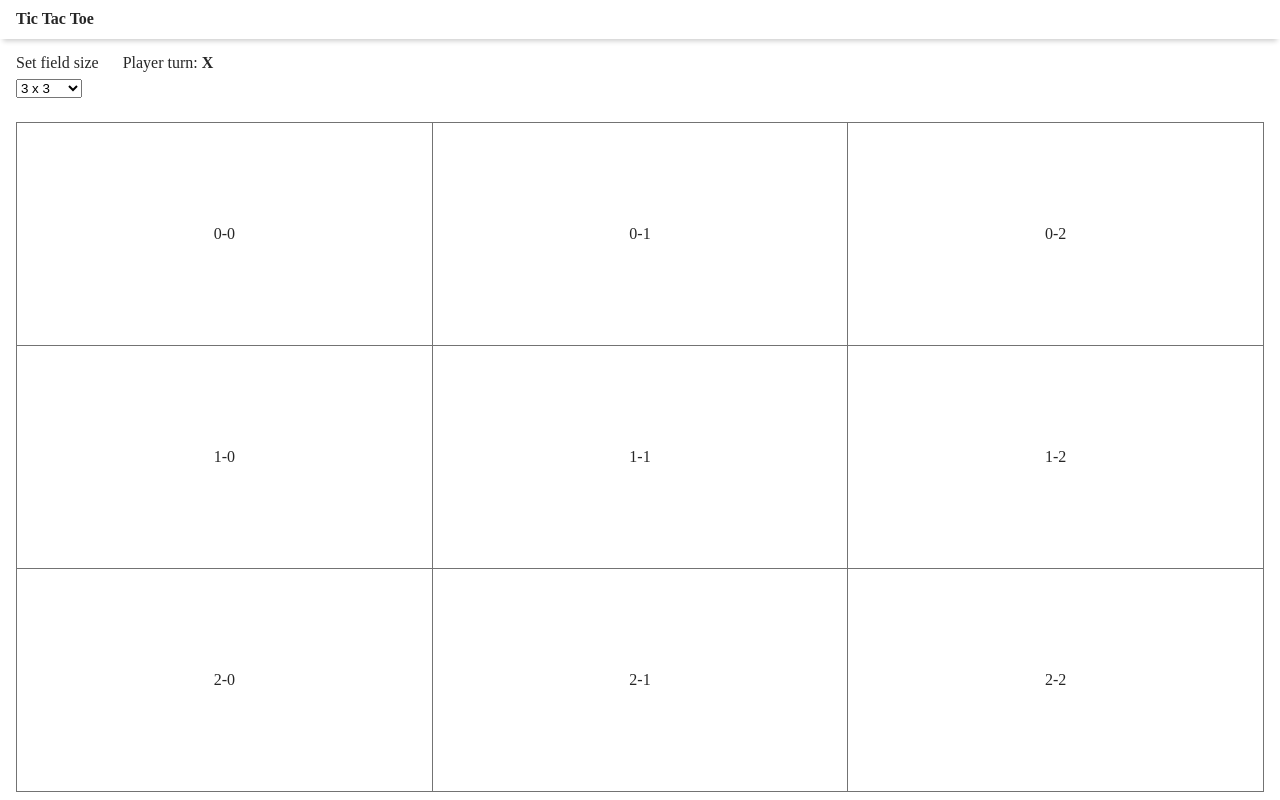
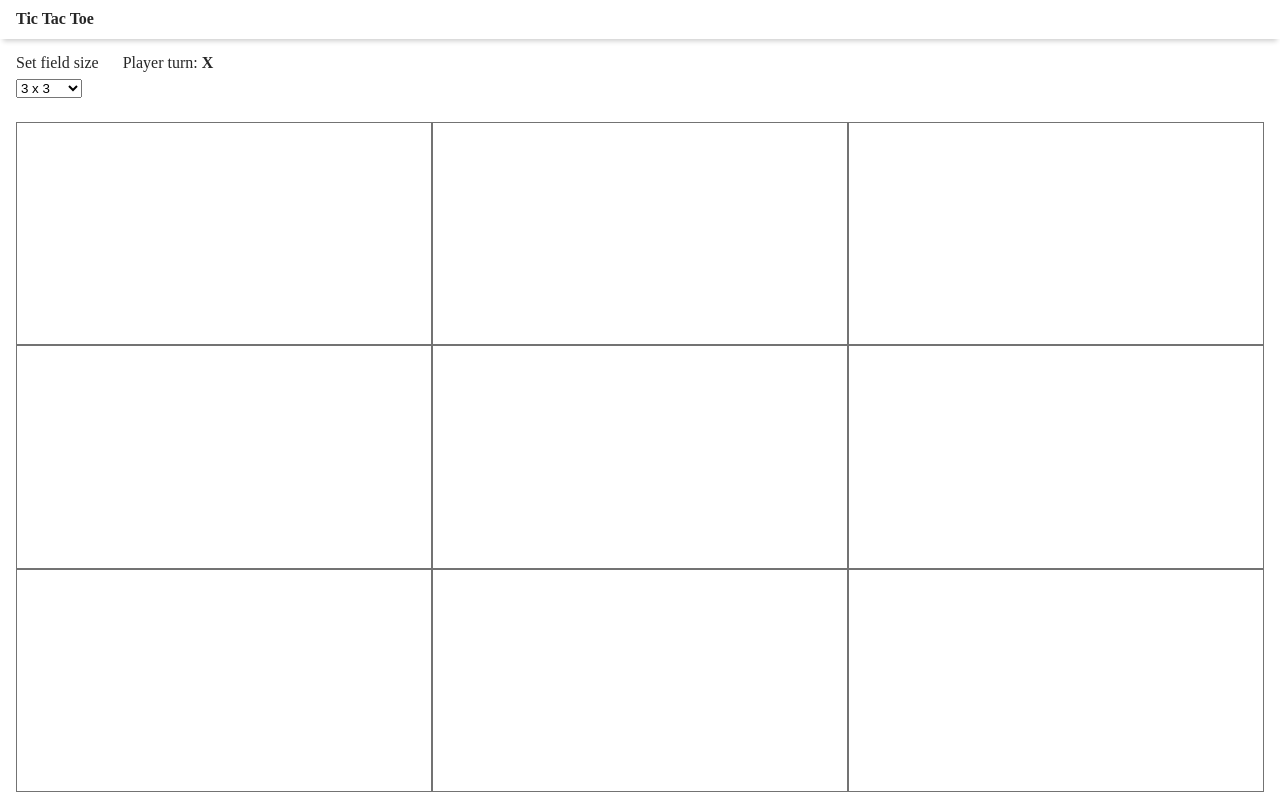
Before and after one commit to aleksieiev-o/tic-tac-toe, a React (Create React App) app: page / in a window 1280 px wide. Built offline with nearby package versions, Linux system fonts and the light colour scheme.

Commit message:
small fixes in field, cell

```diff
--- a/src/views/Field/Cell/Cell.component.tsx
+++ b/src/views/Field/Cell/Cell.component.tsx
@@ -9,7 +9,7 @@ interface Props {
   cellValue: string;
 }
 
-const CellComponent: FC<Props> = ({ setCellValue, rowsAndColumnsCount, cellValue, cellPosition}): ReactElement => {
+const CellComponent: FC<Props> = ({ setCellValue, rowsAndColumnsCount, cellValue}): ReactElement => {
   const cellSize = useMemo(() => {
     return {
       width: `calc(100% / ${rowsAndColumnsCount})`,
@@ -18,9 +18,9 @@ const CellComponent: FC<Props> = ({ setCellValue, rowsAndColumnsCount, cellValue
   }, [rowsAndColumnsCount]);
 
   return (
-    <div className={styles.cell} style={cellSize} onClick={setCellValue}>
-      {cellValue} {cellPosition.x}-{cellPosition.y}
-    </div>
+    <button className={styles.cell} style={cellSize} onClick={setCellValue}>
+      {cellValue}
+    </button>
   );
 };
 
--- a/src/views/Field/Cell/cell.module.scss
+++ b/src/views/Field/Cell/cell.module.scss
@@ -2,9 +2,11 @@
 @use "src/styles/mixins/index" as *;
 
 .cell {
-  border-right: 1px solid $main-gray-icon-color;
-  border-bottom: 1px solid $main-gray-icon-color;
+  border: 1px solid $main-gray-icon-color;
+  background-color: transparent;
   color: $main-gray-text-color;
   cursor: pointer;
+  outline-color: $main-color;
+  outline-style: revert;
   @include flex-layout();
 }
--- a/src/views/Field/field.module.scss
+++ b/src/views/Field/field.module.scss
@@ -24,8 +24,6 @@
   width: 100%;
   height: 100%;
   flex-wrap: wrap;
-  border-top: 1px solid $main-gray-icon-color;
-  border-left: 1px solid $main-gray-icon-color;
   color: $main-gray-text-color;
   @include flex-layout(center, space-between);
 }
```
